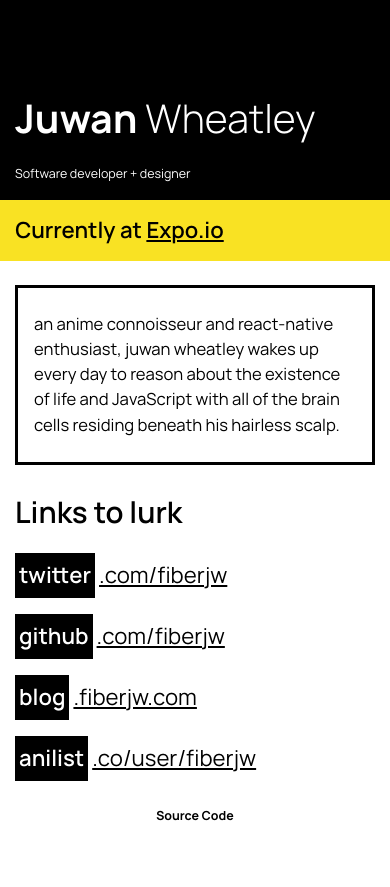
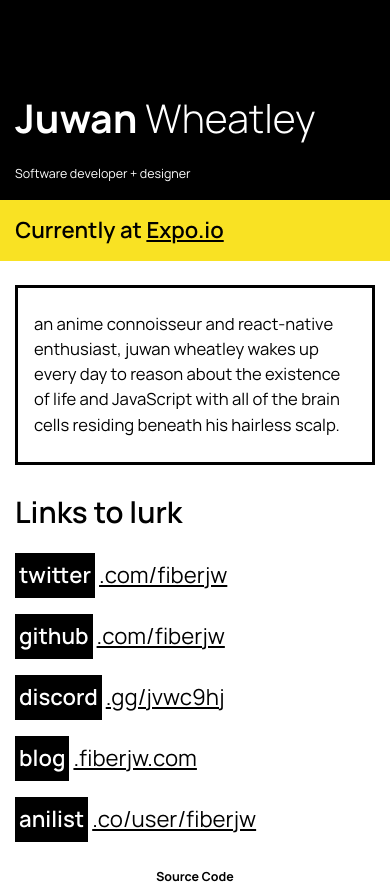
Before and after one commit to FiberJW/fiberjw.com-v2, a React Native app: screen / in a window 390 px wide. Before the commit the page ends 844 px from the top, so only its background shows below. Built offline with nearby package versions, Linux system fonts and the light colour scheme.

Commit message:
add discord link to website

```diff
--- a/App.tsx
+++ b/App.tsx
@@ -145,6 +145,11 @@
             TLDAndPathLabel=".com/fiberjw"
           />
           <Link
+            href="https://discord.gg/JvwC9Hj"
+            subdomainLabel="discord"
+            TLDAndPathLabel=".gg/JvwC9Hj"
+          />
+          <Link
             href="https://blog.fiberjw.com"
             subdomainLabel="blog"
             TLDAndPathLabel=".fiberjw.com"
```
